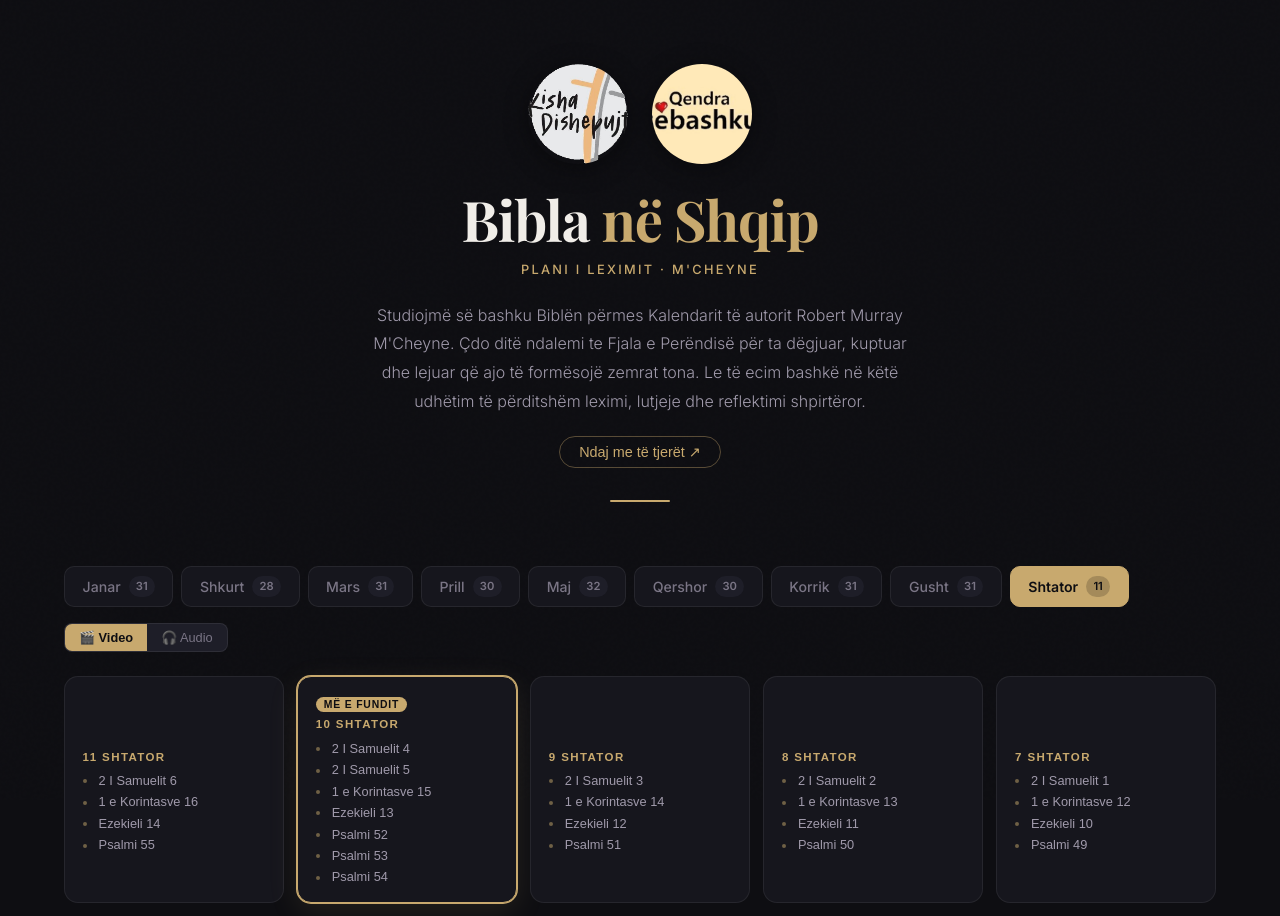
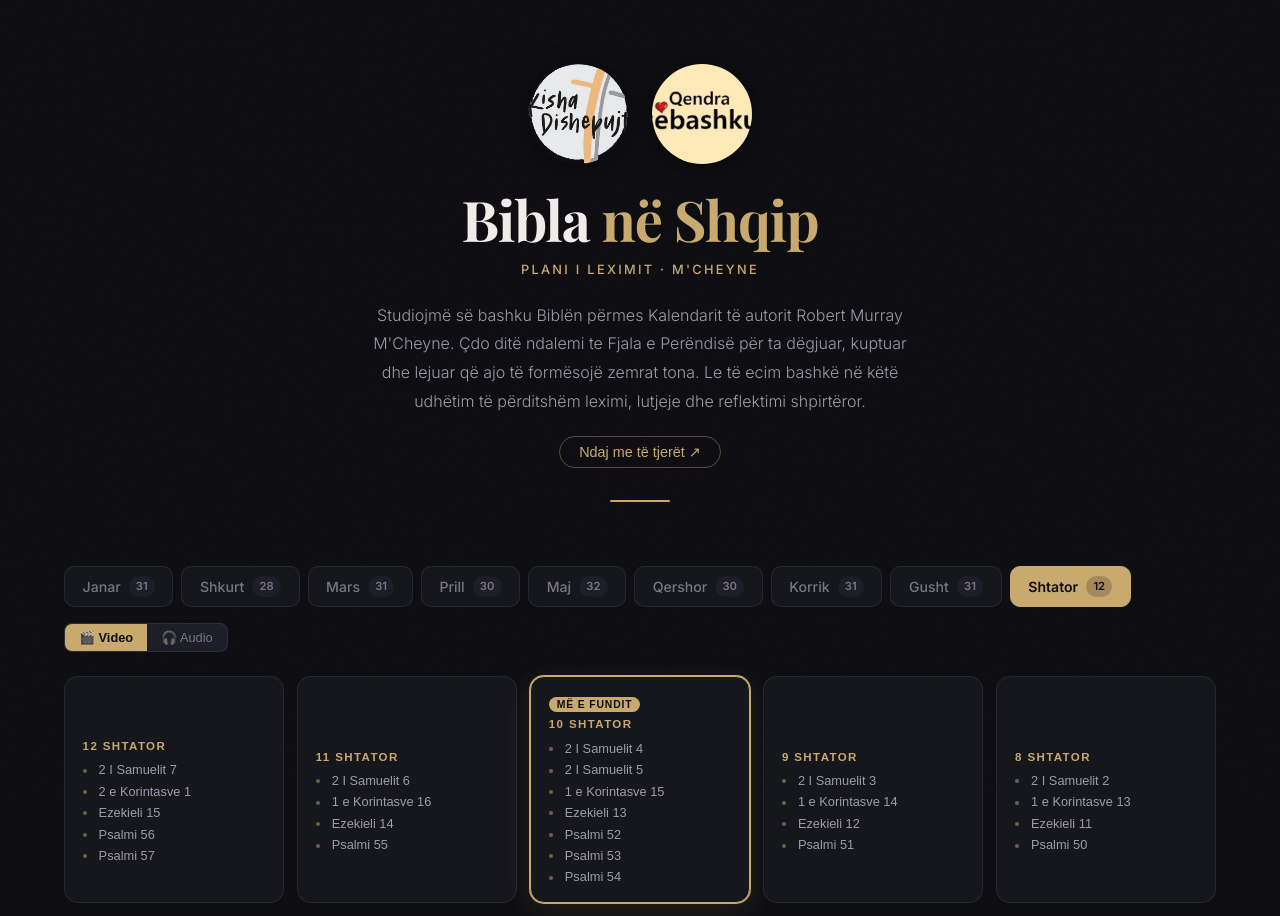
Before and after one commit to jeffandmeredith-max/bibla-shqip, a React (Vite) app: page / in a window 1280 px wide. Shown: the top 916 px of the page. Built offline with nearby package versions, Linux system fonts and the light colour scheme.

Commit message:
chore: daily update 2026-09-12

```diff
--- a/src/data/september.js
+++ b/src/data/september.js
@@ -280,5 +280,32 @@ export const september = [
         "start": 573
       }
     ]
+  },
+  {
+    "day": 12,
+    "date": "12 Shtator",
+    "videoId": "WoI86Q6Pmb4",
+    "readings": [
+      {
+        "title": "2 I Samuelit 7",
+        "start": 0
+      },
+      {
+        "title": "2 e Korintasve 1",
+        "start": 252
+      },
+      {
+        "title": "Ezekieli 15",
+        "start": 441
+      },
+      {
+        "title": "Psalmi 56",
+        "start": 504
+      },
+      {
+        "title": "Psalmi 57",
+        "start": 597
+      }
+    ]
   }
 ]
```
